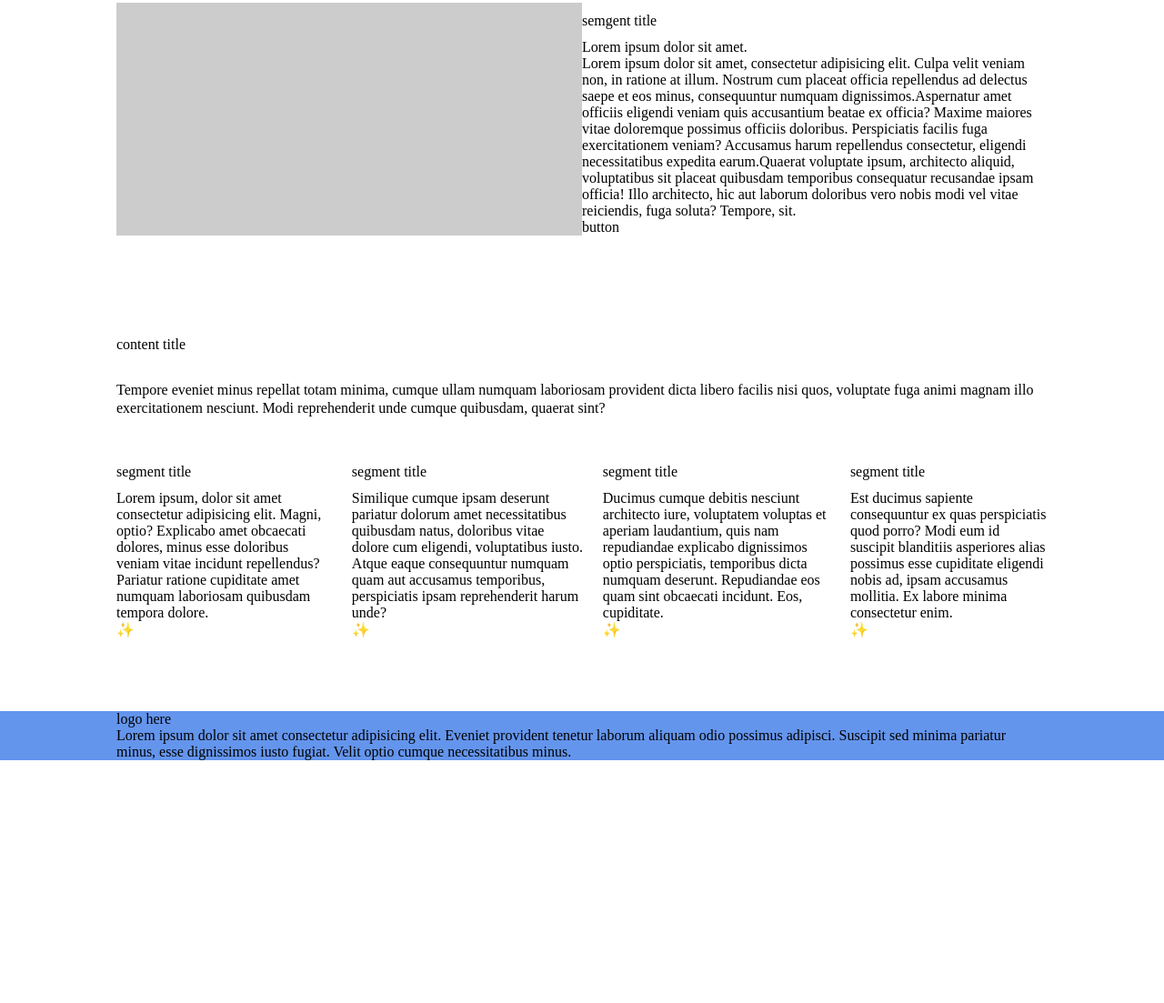
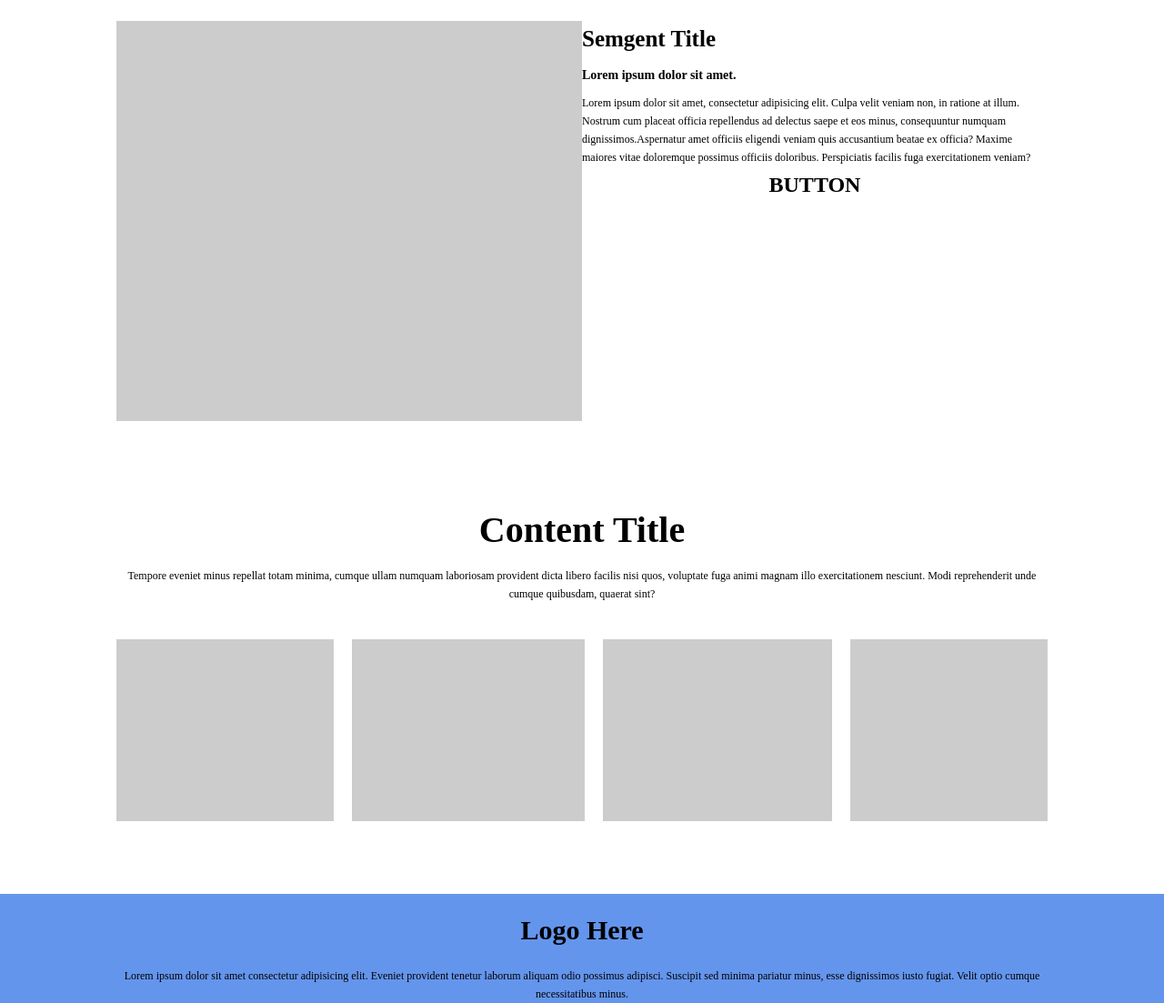
Before and after one commit to annie309409/HTMLCSS, a plain HTML site: page index.html in a window 1280 px wide. Shown: the part 1497-2600 px from the top of the page at 91% size. Before the commit the page ends 2333 px from the top, so only its background shows below. Drawn offline with Linux system fonts and the light colour scheme.

Commit message:
폰트적용

```diff
--- a/css/index2.css
+++ b/css/index2.css
@@ -1,5 +1,4 @@
 @import url('./reset.css');
-
 /* 헤더탑 */
 .hdrTopWrap {
     background-color:cornflowerblue;
@@ -25,10 +24,13 @@
     text-transform: capitalize;
     font-weight: 700;
 }
-.hdrWrap header h1 {}
+.hdrWrap header h1 {
+    font-size: 25px;
+}
 .hdrWrap header ul {
     display: flex;
     column-gap: 20px;
+    font-size: 20px;
 }
 .hdrWrap header ul li {}
 
@@ -41,13 +43,20 @@
     max-width: 1080px;
     margin: 0 auto;
 }
-.cntWrap .content header{}
+.cntWrap .content header{
+    text-align: center;
+}
 .cntWrap header h2{
     line-height: 80px;
+    font-size: 40px;
+    text-transform: capitalize;
+    font-weight: 700;
 }
 .cntWrap header p{
     line-height: 20px;
     height: 40px;
+    overflow: hidden;
+    font-size: 12px;
 }
 .cntWrap section{
     margin-top: 40px;
@@ -59,9 +68,21 @@
 .cntWrap article .texts{}
 .cntWrap .texts h3{
     line-height: 40px;
+    font-size: 25px;
+    text-transform: capitalize;
+    font-weight: 700;
 }
-.cntWrap .texts h4{}
-.cntWrap .texts p{}
+.cntWrap .texts h4{
+    line-height: 40px;
+    font-size: 14px;
+    font-weight: 700;
+}
+.cntWrap .texts p{
+    height: 80px;
+    line-height: 20px;
+    overflow: hidden;
+    font-size: 12px;
+}
 .cntWrap .texts i{}
 
 /* 컨텐츠1 */
@@ -118,6 +139,7 @@
 }
 .cnt02 article .image{
     width: 50%;
+    height: 440px;
 }
 .cnt02 article .texts{
     width: 50%;
@@ -125,7 +147,13 @@
 .cnt02 article .texts h3{}
 .cnt02 article .texts h4{}
 .cnt02 article .texts p{}
-.cnt02 article .texts .button{}
+.cnt02 article .texts .button{
+    line-height: 40px;
+    text-transform: uppercase;
+    font-size: 24px;
+    font-weight: 700;
+    text-align: center;
+}
 
 /* 컨텐츠3 */
 .cnt03{}
@@ -136,8 +164,13 @@
     display: flex;
     column-gap: 20px;
 }
-.cnt03 section article{}
-.cnt03 article .image{}
+.cnt03 section article{
+    height: 200px;
+    overflow: hidden;
+}
+.cnt03 article .image{
+    height: 200px;
+}
 .cnt03 article .image.i1{}
 .cnt03 article .image.i2{}
 .cnt03 article .image.i3{}
@@ -155,8 +188,22 @@
     width: 80%;
     max-width: 1080px;
     margin: 0 auto;
+    text-align: center;
 }
-.ftrWrap footer h4 {}
-.ftrWrap footer p {}
-.ftrWrap footer .sns {}
+.ftrWrap footer h4 {
+    line-height: 80px;
+    font-size: 30px;
+    font-weight: 700;
+    text-transform: capitalize;
+}
+.ftrWrap footer p {
+    line-height: 20px;
+    height: 40px;
+    overflow: hidden;
+    font-size: 12px;
+}
+.ftrWrap footer .sns {
+    line-height: 80px;
+    font-size: 40px;
+}
 .ftrWrap footer .sns i {}
```
